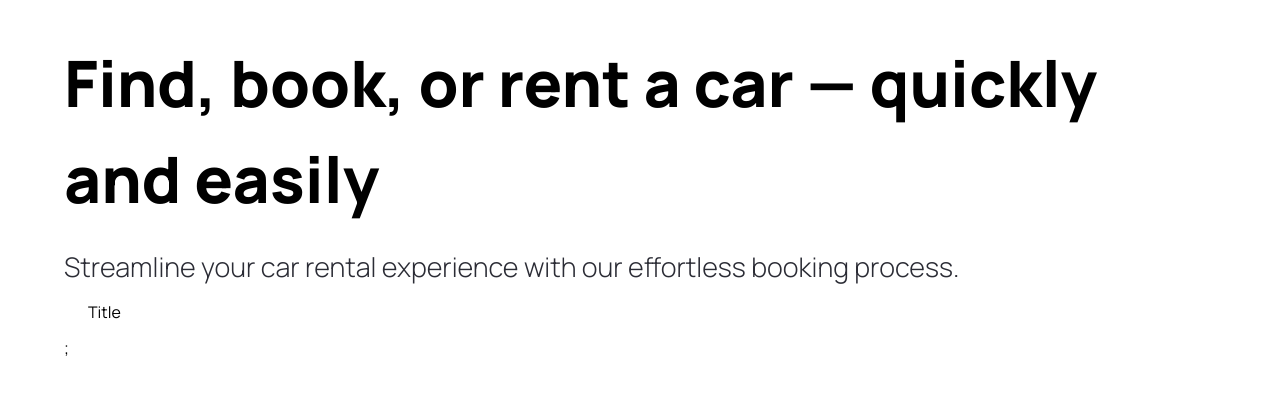
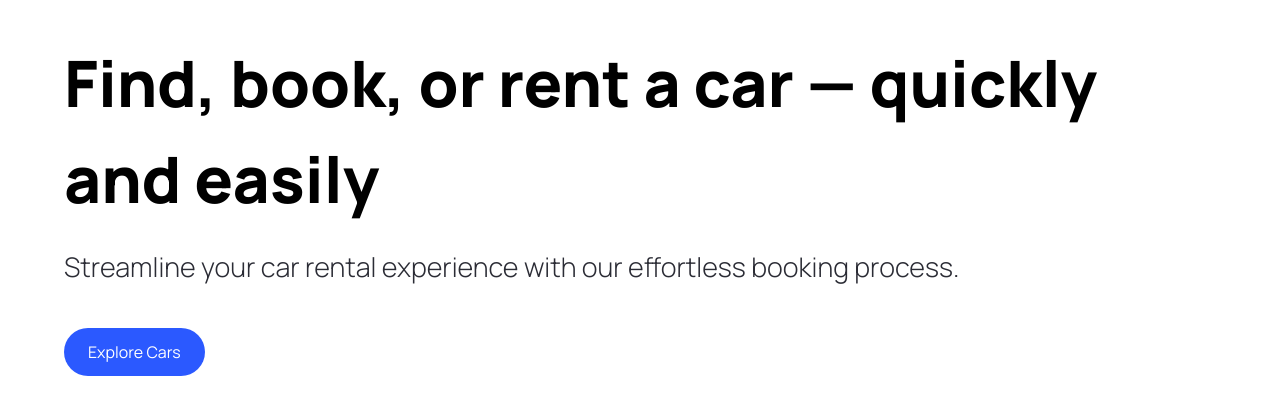
Before and after one commit to Chocorama/car-showcase, a Next.js app: page / in a window 1280 px wide. Shown: the part 109-524 px from the top of the page. Built offline with nearby package versions, Linux system fonts and the light colour scheme.

Commit message:
create custombutton prop type

```diff
--- a/components/CustomButton.tsx
+++ b/components/CustomButton.tsx
@@ -2,16 +2,21 @@
 
 import React from "react";
 import Image from "next/image";
+import { CustomButtonProps } from "@types";
 
-const CustomButton = () => {
+const CustomButton = ({
+  title,
+  containerStyles,
+  handleClick,
+}: CustomButtonProps) => {
   return (
     <button
       disabled={false}
       type="button"
-      className={`custom-btn`}
-      onClick={() => {}}
+      className={`custom-btn ${containerStyles}`}
+      onClick={handleClick}
     >
-      <span className={`flex-1`}>Title</span>
+      <span className={`flex-1`}>{title}</span>
     </button>
   );
 };
--- a/components/Hero.tsx
+++ b/components/Hero.tsx
@@ -1,7 +1,11 @@
-import React from "react";
+"use client";
+
+import Image from "next/image";
 import { CustomButton } from "@components";
 
 const Hero = () => {
+  const handleScroll = () => {};
+
   return (
     <div className="hero">
       <div className="flex-1 pt-36 padding-x">
@@ -12,7 +16,11 @@
           Streamline your car rental experience with our effortless booking
           process.
         </p>
-        <CustomButton />;
+        <CustomButton
+          title="Explore Cars"
+          containerStyles="bg-primary-blue text-white rounded-full mt-10"
+          handleClick={handleScroll}
+        />
       </div>
     </div>
   );
```
Also changed, not shown: types/index.ts (added, +7 -0 lines).
